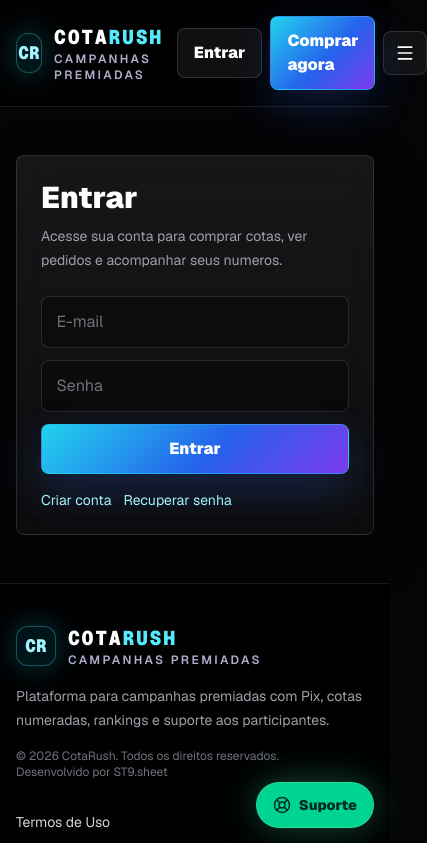
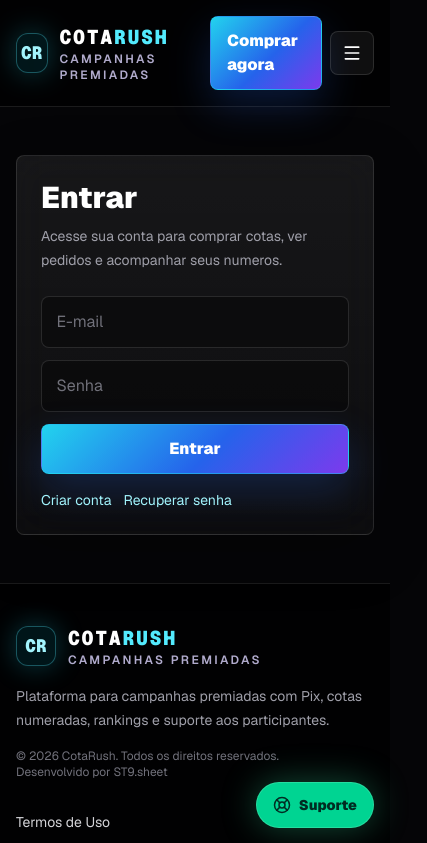
Before and after one commit to estynine/cotarush-rifa, a Next.js app: page /login in a window 390 px wide. Shown: the top 843 px of the page, 427 px wide, since content can reach past the window. Built offline with nearby package versions, Linux system fonts and the light colour scheme.

Commit message:
fix: eliminar overflow mobile publico

```diff
--- a/src/app/globals.css
+++ b/src/app/globals.css
@@ -314,3 +314,33 @@ button:disabled {
     }
   }
 }
+
+.hidden {
+  display: none !important;
+}
+
+@media (min-width: 40rem) {
+  .sm\:inline-flex {
+    display: inline-flex !important;
+  }
+}
+
+@media (min-width: 48rem) {
+  .md\:flex {
+    display: flex !important;
+  }
+
+  .md\:hidden {
+    display: none !important;
+  }
+}
+
+@media (min-width: 64rem) {
+  .lg\:flex {
+    display: flex !important;
+  }
+
+  .lg\:hidden {
+    display: none !important;
+  }
+}
--- a/src/components/public/shell.tsx
+++ b/src/components/public/shell.tsx
@@ -20,7 +20,7 @@ export function PublicShell({
       <header className="sticky top-0 z-40 border-b border-white/10 bg-black/65 backdrop-blur-xl">
         <div className="mx-auto flex max-w-7xl items-center justify-between px-4 py-4 sm:px-6 lg:px-8">
           <Logo />
-          <nav className="hidden items-center gap-1 md:flex" aria-label="Principal">
+          <nav className="hidden items-center gap-1 lg:flex" aria-label="Principal">
             {navItems.map((item) => (
               <Link key={item.href} className="nav-link" href={item.href}>
                 {item.label}
@@ -34,7 +34,7 @@ export function PublicShell({
             <Link className="btn-primary" href="/campanhas">
               Comprar agora
             </Link>
-            <button className="icon-button md:hidden" aria-label="Abrir menu">
+            <button className="icon-button lg:hidden" aria-label="Abrir menu">
               <Menu size={20} />
             </button>
           </div>
```
